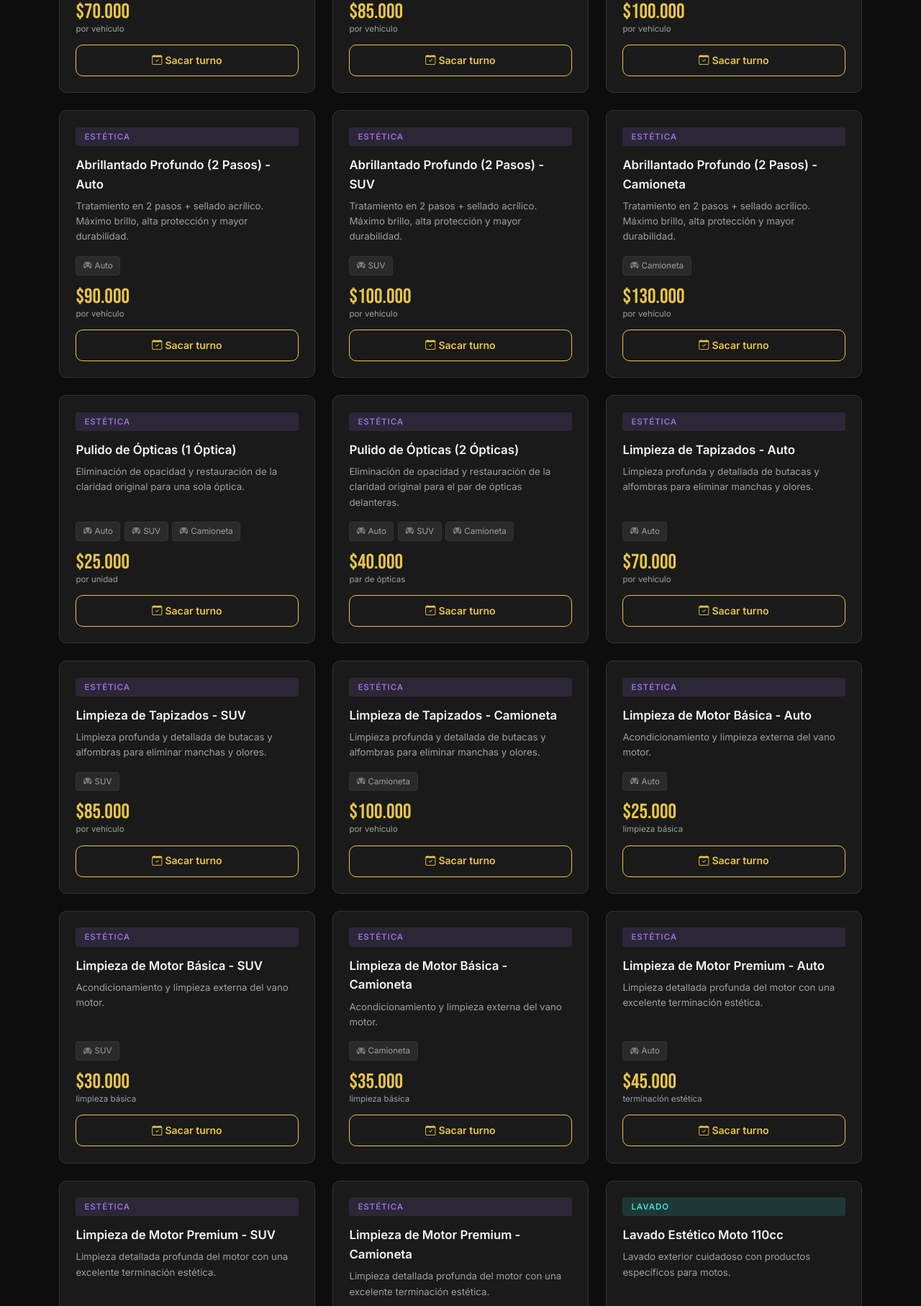
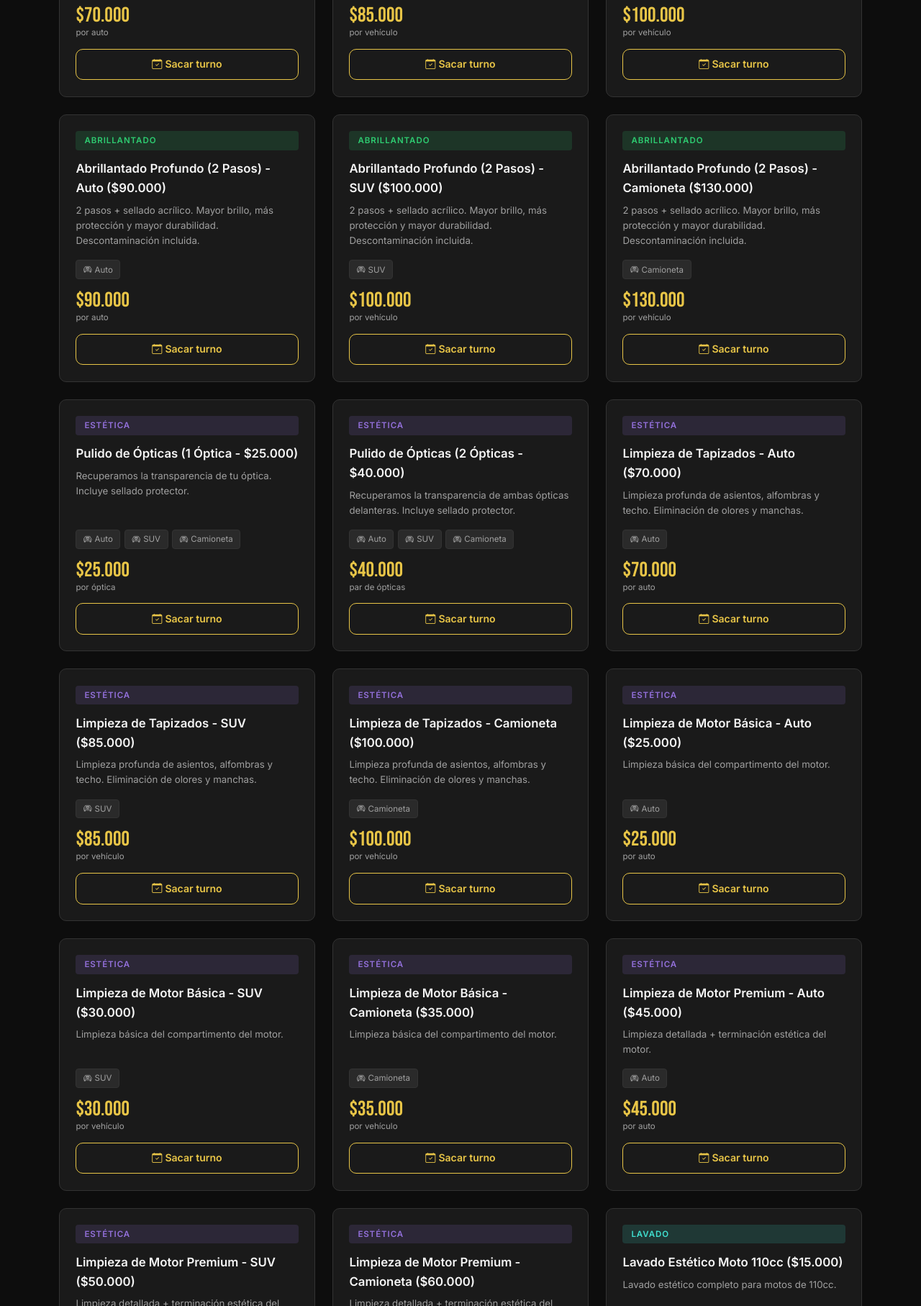
Before and after one commit to vairomateo/By-NTG, a plain HTML site: page index.html in a window 1280 px wide. Shown: the part 1727-3542 px from the top of the page at 72% size. Drawn offline with nearby package versions, Linux system fonts and the light colour scheme.

Commit message:
Actualizaciones

```diff
--- a/js/app.js
+++ b/js/app.js
@@ -1,12 +1,9 @@
 // ==========================================
 //  BY NTG — app.js
-//  Carga servicios desde servicios.json,
-//  renderiza cards y maneja filtros.
 // ==========================================
 
 let servicios = [];
 
-// ── Cargar datos ──────────────────────────
 async function cargarServicios() {
   try {
     const res  = await fetch("./servicios.json");
@@ -18,7 +15,6 @@ async function cargarServicios() {
   }
 }
 
-// ── Render de cards ───────────────────────
 function renderServicios(lista) {
   const container = document.getElementById("serviciosContainer");
   const sinRes    = document.getElementById("sinResultados");
@@ -30,6 +26,7 @@ function renderServicios(lista) {
   }
   sinRes.style.display = "none";
 
+  // Servicios sin precio fijo muestran "Consultá"
   lista.forEach(s => {
     const col = document.createElement("div");
     col.className = "col-12 col-sm-6 col-lg-4";
@@ -38,6 +35,12 @@ function renderServicios(lista) {
       .map(v => `<span class="tag-vehiculo"><i class="bi bi-car-front me-1"></i>${v}</span>`)
       .join("");
 
+    const precioHTML = s.precio === 0
+      ? `<div class="card-precio">Consultá<small>${s.precioNota}</small></div>`
+      : `<div class="card-precio">$${s.precio.toLocaleString("es-AR")}<small>${s.precioNota}</small></div>`;
+
+    // El nombre del servicio en la URL tiene que coincidir EXACTAMENTE
+    // con el campo "nombre" en servicios.json y en el array SERVICIOS de turnos.js
     col.innerHTML = `
       <div class="servicio-card">
         <div class="card-body-byntg">
@@ -45,10 +48,7 @@ function renderServicios(lista) {
           <p class="card-nombre">${s.nombre}</p>
           <p class="card-desc">${s.descripcion}</p>
           <div class="card-vehiculos">${vehiculosTags}</div>
-          <div class="card-precio">
-            $${s.precio.toLocaleString("es-AR")}
-            <small>${s.precioNota}</small>
-          </div>
+          ${precioHTML}
           <a href="turnos.html?servicio=${encodeURIComponent(s.nombre)}" class="btn-sacar-turno">
             <i class="bi bi-calendar-check me-1"></i>Sacar turno
           </a>
@@ -59,7 +59,6 @@ function renderServicios(lista) {
   });
 }
 
-// ── Filtros ───────────────────────────────
 let categoriaActiva = "todos";
 
 function aplicarFiltros() {
@@ -72,15 +71,12 @@ function aplicarFiltros() {
 document.getElementById("filtrosPill").addEventListener("click", e => {
   const btn = e.target.closest(".btn-filtro");
   if (!btn) return;
-
   document.querySelectorAll(".btn-filtro").forEach(b => b.classList.remove("activo"));
   btn.classList.add("activo");
-
   categoriaActiva = btn.dataset.cat;
   aplicarFiltros();
 });
 
-// ── Init ──────────────────────────────────
 async function init() {
   servicios = await cargarServicios();
   aplicarFiltros();
--- a/scss/_global.scss
+++ b/scss/_global.scss
@@ -184,6 +184,7 @@ body {
   margin-bottom: .8rem;
 }
 .badge-polarizado { background: rgba(100,149,237,.15); color: #6495ED; }
+.badge-abrillantado   { background: rgba(46,204,113,.15); color: #2ECC71; }
 .badge-estetica   { background: rgba(147,112,219,.15); color: #9370DB; }
 .badge-detailing  { background: rgba(232,197,71,.15);  color: var(--acento); }
 .badge-lavado     { background: rgba(64,224,208,.15);  color: #40E0D0; }
@@ -327,10 +328,18 @@ footer {
 /* ── RESPONSIVE ── */
 @media (max-width: 768px) {
   .filtros-scroll {
-    overflow-x: auto;
-    flex-wrap: nowrap !important;
-    padding-bottom: .5rem;
+  overflow-x: auto;
+  flex-wrap: nowrap !important;
+  padding-bottom: .5rem;
+
+  // Ocultar scrollbar fea
+  scrollbar-width: none;        // Firefox
+  -ms-overflow-style: none;     // IE/Edge
+
+  &::-webkit-scrollbar {
+    display: none;              // Chrome/Safari
   }
+}
   .btn-filtro { flex-shrink: 0; }
 }
 
@@ -342,3 +351,17 @@ footer {
     /* Este filtro transforma el icono negro original a Blanco / Amarillo brillante */
     filter: invert(85%) sepia(50%) saturate(2000%) hue-rotate(10deg) brightness(100%);
 }
+
+.filtros-wrapper {
+  position: relative;
+
+  // Fade derecho indicando que hay más
+  &::after {
+    content: '';
+    position: absolute;
+    top: 0; right: 0;
+    width: 60px; height: 100%;
+    background: linear-gradient(to right, transparent, var(--negro));
+    pointer-events: none;
+  }
+}
--- a/servicios.json
+++ b/servicios.json
@@ -3,10 +3,10 @@
     {
       "id": 1,
       "categoria": "polarizado",
-      "nombre": "Polarizado Premium - Auto",
-      "descripcion": "Lámina Premium de alta calidad. Protección UV, reducción de calor, mayor privacidad y máxima durabilidad.",
+      "nombre": "Polarizado Premium - Auto ($85.000)",
+      "descripcion": "Lámina Premium Nano Carbono. Protección UV, reducción de calor y mayor privacidad.",
       "precio": 85000,
-      "precioNota": "+ $30.000 despolarizado",
+      "precioNota": "lámina premium · +$30.000 despolarizado",
       "vehiculos": ["Auto"],
       "badge": "badge-polarizado",
       "badgeLabel": "Polarizado"
@@ -14,10 +14,10 @@
     {
       "id": 2,
       "categoria": "polarizado",
-      "nombre": "Polarizado Premium - SUV",
-      "descripcion": "Lámina Premium de alta calidad. Protección UV, reducción de calor, mayor privacidad y máxima durabilidad.",
+      "nombre": "Polarizado Premium - SUV ($95.000)",
+      "descripcion": "Lámina Premium Nano Carbono para SUV. Protección UV, reducción de calor y mayor privacidad.",
       "precio": 95000,
-      "precioNota": "+ $35.000 despolarizado",
+      "precioNota": "lámina premium · +$35.000 despolarizado",
       "vehiculos": ["SUV"],
       "badge": "badge-polarizado",
       "badgeLabel": "Polarizado"
@@ -25,87 +25,87 @@
     {
       "id": 3,
       "categoria": "polarizado",
-      "nombre": "Polarizado Premium - Camioneta",
-      "descripcion": "Lámina Premium de alta calidad para camioneta o furgón vidriado. Protección UV y alta reducción de calor.",
+      "nombre": "Polarizado Premium - Camioneta ($95.000 a $115.000)",
+      "descripcion": "Lámina Premium Nano Carbono para camionetas y furgones vidriados. Precio según cantidad de vidrios.",
       "precio": 95000,
-      "precioNota": "Entre $95.000 y $115.000. Despolarizado a partir de $40.000",
+      "precioNota": "desde $95.000 hasta $115.000 · despolarizado desde $40.000",
       "vehiculos": ["Camioneta"],
       "badge": "badge-polarizado",
       "badgeLabel": "Polarizado"
     },
     {
       "id": 4,
-      "categoria": "estetica",
-      "nombre": "Abrillantado Común (1 Paso) - Auto",
-      "descripcion": "Tratamiento en 1 paso + sellado acrílico. Incluye descontaminación completa para restaurar el brillo.",
+      "categoria": "abrillantado",
+      "nombre": "Abrillantado Común (1 Paso) - Auto ($70.000)",
+      "descripcion": "1 paso + sellado acrílico. Descontaminación incluida.",
       "precio": 70000,
-      "precioNota": "por vehículo",
+      "precioNota": "por auto",
       "vehiculos": ["Auto"],
-      "badge": "badge-estetica",
-      "badgeLabel": "Estética"
+      "badge": "badge-abrillantado",
+      "badgeLabel": "Abrillantado"
     },
     {
       "id": 5,
-      "categoria": "estetica",
-      "nombre": "Abrillantado Común (1 Paso) - SUV",
-      "descripcion": "Tratamiento en 1 paso + sellado acrílico. Incluye descontaminación completa para restaurar el brillo.",
+      "categoria": "abrillantado",
+      "nombre": "Abrillantado Común (1 Paso) - SUV ($85.000)",
+      "descripcion": "1 paso + sellado acrílico. Descontaminación incluida.",
       "precio": 85000,
       "precioNota": "por vehículo",
       "vehiculos": ["SUV"],
-      "badge": "badge-estetica",
-      "badgeLabel": "Estética"
+      "badge": "badge-abrillantado",
+      "badgeLabel": "Abrillantado"
     },
     {
       "id": 6,
-      "categoria": "estetica",
-      "nombre": "Abrillantado Común (1 Paso) - Camioneta",
-      "descripcion": "Tratamiento en 1 paso + sellado acrílico. Incluye descontaminación completa para restaurar el brillo.",
+      "categoria": "abrillantado",
+      "nombre": "Abrillantado Común (1 Paso) - Camioneta ($100.000)",
+      "descripcion": "1 paso + sellado acrílico. Descontaminación incluida.",
       "precio": 100000,
       "precioNota": "por vehículo",
       "vehiculos": ["Camioneta"],
-      "badge": "badge-estetica",
-      "badgeLabel": "Estética"
+      "badge": "badge-abrillantado",
+      "badgeLabel": "Abrillantado"
     },
     {
       "id": 7,
-      "categoria": "estetica",
-      "nombre": "Abrillantado Profundo (2 Pasos) - Auto",
-      "descripcion": "Tratamiento en 2 pasos + sellado acrílico. Máximo brillo, alta protección y mayor durabilidad.",
+      "categoria": "abrillantado",
+      "nombre": "Abrillantado Profundo (2 Pasos) - Auto ($90.000)",
+      "descripcion": "2 pasos + sellado acrílico. Mayor brillo, más protección y mayor durabilidad. Descontaminación incluida.",
       "precio": 90000,
-      "precioNota": "por vehículo",
+      "precioNota": "por auto",
       "vehiculos": ["Auto"],
-      "badge": "badge-estetica",
-      "badgeLabel": "Estética"
+      "badge": "badge-abrillantado",
+      "badgeLabel": "Abrillantado"
     },
     {
       "id": 8,
-      "categoria": "estetica",
-      "nombre": "Abrillantado Profundo (2 Pasos) - SUV",
-      "descripcion": "Tratamiento en 2 pasos + sellado acrílico. Máximo brillo, alta protección y mayor durabilidad.",
+      "categoria": "abrillantado",
+      "nombre": "Abrillantado Profundo (2 Pasos) - SUV ($100.000)",
+      "descripcion": "2 pasos + sellado acrílico. Mayor brillo, más protección y mayor durabilidad. Descontaminación incluida.",
       "precio": 100000,
       "precioNota": "por vehículo",
       "vehiculos": ["SUV"],
-      "badge": "badge-estetica",
-      "badgeLabel": "Estética"
+      "badge": "badge-abrillantado",
+      "badgeLabel": "Abrillantado"
     },
     {
       "id": 9,
-      "categoria": "estetica",
-      "nombre": "Abrillantado Profundo (2 Pasos) - Camioneta",
-      "descripcion": "Tratamiento en 2 pasos + sellado acrílico. Máximo brillo, alta protección y mayor durabilidad.",
+      "categoria": "abrillantado",
+      "nombre": "Abrillantado Profundo (2 Pasos) - Camioneta ($130.000)",
+      "descripcion": "2 pasos + sellado acrílico. Mayor brillo, más protección y mayor durabilidad. Descontaminación incluida.",
       "precio": 130000,
       "precioNota": "por vehículo",
       "vehiculos": ["Camioneta"],
-      "badge": "badge-estetica",
-      "badgeLabel": "Estética"
+      "badge": "badge-abrillantado",
+      "badgeLabel": "Abrillantado"
     },
     {
       "id": 10,
       "categoria": "estetica",
-      "nombre": "Pulido de Ópticas (1 Óptica)",
-      "descripcion": "Eliminación de opacidad y restauración de la claridad original para una sola óptica.",
+      "nombre": "Pulido de Ópticas (1 Óptica - $25.000)",
+      "descripcion": "Recuperamos la transparencia de tu óptica. Incluye sellado protector.",
       "precio": 25000,
-      "precioNota": "por unidad",
+      "precioNota": "por óptica",
       "vehiculos": ["Auto", "SUV", "Camioneta"],
       "badge": "badge-estetica",
       "badgeLabel": "Estética"
@@ -113,8 +113,8 @@
     {
       "id": 11,
       "categoria": "estetica",
-      "nombre": "Pulido de Ópticas (2 Ópticas)",
-      "descripcion": "Eliminación de opacidad y restauración de la claridad original para el par de ópticas delanteras.",
+      "nombre": "Pulido de Ópticas (2 Ópticas - $40.000)",
+      "descripcion": "Recuperamos la transparencia de ambas ópticas delanteras. Incluye sellado protector.",
       "precio": 40000,
       "precioNota": "par de ópticas",
       "vehiculos": ["Auto", "SUV", "Camioneta"],
@@ -124,10 +124,10 @@
     {
       "id": 12,
       "categoria": "estetica",
-      "nombre": "Limpieza de Tapizados - Auto",
-      "descripcion": "Limpieza profunda y detallada de butacas y alfombras para eliminar manchas y olores.",
+      "nombre": "Limpieza de Tapizados - Auto ($70.000)",
+      "descripcion": "Limpieza profunda de asientos, alfombras y techo. Eliminación de olores y manchas.",
       "precio": 70000,
-      "precioNota": "por vehículo",
+      "precioNota": "por auto",
       "vehiculos": ["Auto"],
       "badge": "badge-estetica",
       "badgeLabel": "Estética"
@@ -135,8 +135,8 @@
     {
       "id": 13,
       "categoria": "estetica",
-      "nombre": "Limpieza de Tapizados - SUV",
-      "descripcion": "Limpieza profunda y detallada de butacas y alfombras para eliminar manchas y olores.",
+      "nombre": "Limpieza de Tapizados - SUV ($85.000)",
+      "descripcion": "Limpieza profunda de asientos, alfombras y techo. Eliminación de olores y manchas.",
       "precio": 85000,
       "precioNota": "por vehículo",
       "vehiculos": ["SUV"],
@@ -146,8 +146,8 @@
     {
       "id": 14,
       "categoria": "estetica",
-      "nombre": "Limpieza de Tapizados - Camioneta",
-      "descripcion": "Limpieza profunda y detallada de butacas y alfombras para eliminar manchas y olores.",
+      "nombre": "Limpieza de Tapizados - Camioneta ($100.000)",
+      "descripcion": "Limpieza profunda de asientos, alfombras y techo. Eliminación de olores y manchas.",
       "precio": 100000,
       "precioNota": "por vehículo",
       "vehiculos": ["Camioneta"],
@@ -157,10 +157,10 @@
     {
       "id": 15,
       "categoria": "estetica",
-      "nombre": "Limpieza de Motor Básica - Auto",
-      "descripcion": "Acondicionamiento y limpieza externa del vano motor.",
+      "nombre": "Limpieza de Motor Básica - Auto ($25.000)",
+      "descripcion": "Limpieza básica del compartimento del motor.",
       "precio": 25000,
-      "precioNota": "limpieza básica",
+      "precioNota": "por auto",
       "vehiculos": ["Auto"],
       "badge": "badge-estetica",
       "badgeLabel": "Estética"
@@ -168,10 +168,10 @@
     {
       "id": 16,
       "categoria": "estetica",
-      "nombre": "Limpieza de Motor Básica - SUV",
-      "descripcion": "Acondicionamiento y limpieza externa del vano motor.",
+      "nombre": "Limpieza de Motor Básica - SUV ($30.000)",
+      "descripcion": "Limpieza básica del compartimento del motor.",
       "precio": 30000,
-      "precioNota": "limpieza básica",
+      "precioNota": "por vehículo",
       "vehiculos": ["SUV"],
       "badge": "badge-estetica",
       "badgeLabel": "Estética"
@@ -179,10 +179,10 @@
     {
       "id": 17,
       "categoria": "estetica",
-      "nombre": "Limpieza de Motor Básica - Camioneta",
-      "descripcion": "Acondicionamiento y limpieza externa del vano motor.",
+      "nombre": "Limpieza de Motor Básica - Camioneta ($35.000)",
+      "descripcion": "Limpieza básica del compartimento del motor.",
       "precio": 35000,
-      "precioNota": "limpieza básica",
+      "precioNota": "por vehículo",
       "vehiculos": ["Camioneta"],
       "badge": "badge-estetica",
       "badgeLabel": "Estética"
@@ -190,10 +190,10 @@
     {
       "id": 18,
       "categoria": "estetica",
-      "nombre": "Limpieza de Motor Premium - Auto",
-      "descripcion": "Limpieza detallada profunda del motor con una excelente terminación estética.",
+      "nombre": "Limpieza de Motor Premium - Auto ($45.000)",
+      "descripcion": "Limpieza detallada + terminación estética del motor.",
       "precio": 45000,
-      "precioNota": "terminación estética",
+      "precioNota": "por auto",
       "vehiculos": ["Auto"],
       "badge": "badge-estetica",
       "badgeLabel": "Estética"
@@ -201,10 +201,10 @@
     {
       "id": 19,
       "categoria": "estetica",
-      "nombre": "Limpieza de Motor Premium - SUV",
-      "descripcion": "Limpieza detallada profunda del motor con una excelente terminación estética.",
+      "nombre": "Limpieza de Motor Premium - SUV ($50.000)",
+      "descripcion": "Limpieza detallada + terminación estética del motor.",
       "precio": 50000,
-      "precioNota": "terminación estética",
+      "precioNota": "por vehículo",
       "vehiculos": ["SUV"],
       "badge": "badge-estetica",
       "badgeLabel": "Estética"
@@ -212,10 +212,10 @@
     {
       "id": 20,
       "categoria": "estetica",
-      "nombre": "Limpieza de Motor Premium - Camioneta",
-      "descripcion": "Limpieza detallada profunda del motor con una excelente terminación estética.",
+      "nombre": "Limpieza de Motor Premium - Camioneta ($60.000)",
+      "descripcion": "Limpieza detallada + terminación estética del motor.",
       "precio": 60000,
-      "precioNota": "terminación estética",
+      "precioNota": "por vehículo",
       "vehiculos": ["Camioneta"],
       "badge": "badge-estetica",
       "badgeLabel": "Estética"
@@ -223,8 +223,8 @@
     {
       "id": 21,
       "categoria": "lavado",
-      "nombre": "Lavado Estético Moto 110cc",
-      "descripcion": "Lavado exterior cuidadoso con productos específicos para motos.",
+      "nombre": "Lavado Estético Moto 110cc ($15.000)",
+      "descripcion": "Lavado estético completo para motos de 110cc.",
       "precio": 15000,
       "precioNota": "por moto",
       "vehiculos": ["Moto"],
@@ -234,8 +234,8 @@
     {
       "id": 22,
       "categoria": "lavado",
-      "nombre": "Lavado Estético Moto 150cc",
-      "descripcion": "Lavado exterior cuidadoso con productos específicos para motos.",
+      "nombre": "Lavado Estético Moto 150cc ($25.000)",
+      "descripcion": "Lavado estético completo para motos de 150cc.",
       "precio": 25000,
       "precioNota": "por moto",
       "vehiculos": ["Moto"],
@@ -245,8 +245,8 @@
     {
       "id": 23,
       "categoria": "lavado",
-      "nombre": "Lavado Estético Moto 250cc",
-      "descripcion": "Lavado exterior cuidadoso con productos específicos para motos.",
+      "nombre": "Lavado Estético Moto 250cc ($30.000)",
+      "descripcion": "Lavado estético completo para motos de 250cc.",
       "precio": 30000,
       "precioNota": "por moto",
       "vehiculos": ["Moto"],
@@ -256,8 +256,8 @@
     {
       "id": 24,
       "categoria": "lavado",
-      "nombre": "Lavado Estético Moto 400cc",
-      "descripcion": "Lavado exterior cuidadoso con productos específicos para motos.",
+      "nombre": "Lavado Estético Moto 400cc ($35.000)",
+      "descripcion": "Lavado estético completo para motos de 400cc.",
       "precio": 35000,
       "precioNota": "por moto",
       "vehiculos": ["Moto"],
@@ -267,8 +267,8 @@
     {
       "id": 25,
       "categoria": "lavado",
-      "nombre": "Lavado Estético Moto 600cc",
-      "descripcion": "Lavado exterior cuidadoso con productos específicos para motos.",
+      "nombre": "Lavado Estético Moto 600cc ($45.000)",
+      "descripcion": "Lavado estético completo para motos de 600cc.",
       "precio": 45000,
       "precioNota": "por moto",
       "vehiculos": ["Moto"],
@@ -278,8 +278,8 @@
     {
       "id": 26,
       "categoria": "lavado",
-      "nombre": "Lavado Profundo Moto 110cc",
-      "descripcion": "Limpieza profunda y detallada de cuadro, motor y componentes.",
+      "nombre": "Lavado Profundo Moto 110cc ($25.000)",
+      "descripcion": "Lavado profundo con limpieza detallada para motos de 110cc.",
       "precio": 25000,
       "precioNota": "por moto",
       "vehiculos": ["Moto"],
@@ -289,8 +289,8 @@
     {
       "id": 27,
       "categoria": "lavado",
-      "nombre": "Lavado Profundo Moto 150cc",
-      "descripcion": "Limpieza profunda y detallada de cuadro, motor y componentes.",
+      "nombre": "Lavado Profundo Moto 150cc ($50.000)",
+      "descripcion": "Lavado profundo con limpieza detallada para motos de 150cc.",
       "precio": 50000,
       "precioNota": "por moto",
       "vehiculos": ["Moto"],
@@ -300,8 +300,8 @@
     {
       "id": 28,
       "categoria": "lavado",
-      "nombre": "Lavado Profundo Moto 250cc",
-      "descripcion": "Limpieza profunda y detallada de cuadro, motor y componentes.",
+      "nombre": "Lavado Profundo Moto 250cc ($65.000)",
+      "descripcion": "Lavado profundo con limpieza detallada para motos de 250cc.",
       "precio": 65000,
       "precioNota": "por moto",
       "vehiculos": ["Moto"],
@@ -311,8 +311,8 @@
     {
       "id": 29,
       "categoria": "lavado",
-      "nombre": "Lavado Profundo Moto 400cc",
-      "descripcion": "Limpieza profunda y detallada de cuadro, motor y componentes.",
+      "nombre": "Lavado Profundo Moto 400cc ($75.000)",
+      "descripcion": "Lavado profundo con limpieza detallada para motos de 400cc.",
       "precio": 75000,
       "precioNota": "por moto",
       "vehiculos": ["Moto"],
@@ -322,8 +322,8 @@
     {
       "id": 30,
       "categoria": "lavado",
-      "nombre": "Lavado Profundo Moto 600cc",
-      "descripcion": "Limpieza profunda y detallada de cuadro, motor y componentes.",
+      "nombre": "Lavado Profundo Moto 600cc ($85.000)",
+      "descripcion": "Lavado profundo con limpieza detallada para motos de 600cc.",
       "precio": 85000,
       "precioNota": "por moto",
       "vehiculos": ["Moto"],
@@ -334,9 +334,9 @@
       "id": 31,
       "categoria": "detailing",
       "nombre": "Limpieza y Nutrición de Plásticos Interiores",
-      "descripcion": "Tratamiento de acondicionamiento y protección UV para los plásticos del habitáculo.",
+      "descripcion": "Limpieza profunda y nutrición de todos los plásticos del interior del vehículo.",
       "precio": 0,
-      "precioNota": "A cotizar según vehículo",
+      "precioNota": "consultá precio",
       "vehiculos": ["Auto", "SUV", "Camioneta"],
       "badge": "badge-detailing",
       "badgeLabel": "Detailing"
@@ -345,9 +345,9 @@
       "id": 32,
       "categoria": "detailing",
       "nombre": "Limpieza y Nutrición de Plásticos Exteriores",
-      "descripcion": "Acondicionamiento y protección contra la intemperie para molduras externas.",
+      "descripcion": "Limpieza y nutrición de paragolpes, molduras y plásticos exteriores.",
       "precio": 0,
-      "precioNota": "A cotizar según vehículo",
+      "precioNota": "consultá precio",
       "vehiculos": ["Auto", "SUV", "Camioneta"],
       "badge": "badge-detailing",
       "badgeLabel": "Detailing"
@@ -356,9 +356,9 @@
       "id": 33,
       "categoria": "detailing",
       "nombre": "Limpieza de Chasis",
-      "descripcion": "Remoción de suciedad severa en la parte baja del vehículo.",
+      "descripcion": "Limpieza profunda del chasis y zona inferior del vehículo.",
       "precio": 0,
-      "precioNota": "Consultar presupuesto",
+      "precioNota": "consultá precio",
       "vehiculos": ["Auto", "SUV", "Camioneta"],
       "badge": "badge-detailing",
       "badgeLabel": "Detailing"
@@ -366,10 +366,10 @@
     {
       "id": 34,
       "categoria": "detailing",
-      "nombre": "Detailing de Motos",
-      "descripcion": "Tratamiento estético profundo premium para motovehículos.",
+      "nombre": "Detailing Completo de Moto",
+      "descripcion": "Detailing completo y profesional para motos. Cada pieza tratada en detalle.",
       "precio": 0,
-      "precioNota": "A cotizar según cilindrada",
+      "precioNota": "consultá precio",
       "vehiculos": ["Moto"],
       "badge": "badge-detailing",
       "badgeLabel": "Detailing"
```
Also changed, not shown: index.html (+4 -1 lines), css/style.css, 1 other file.
